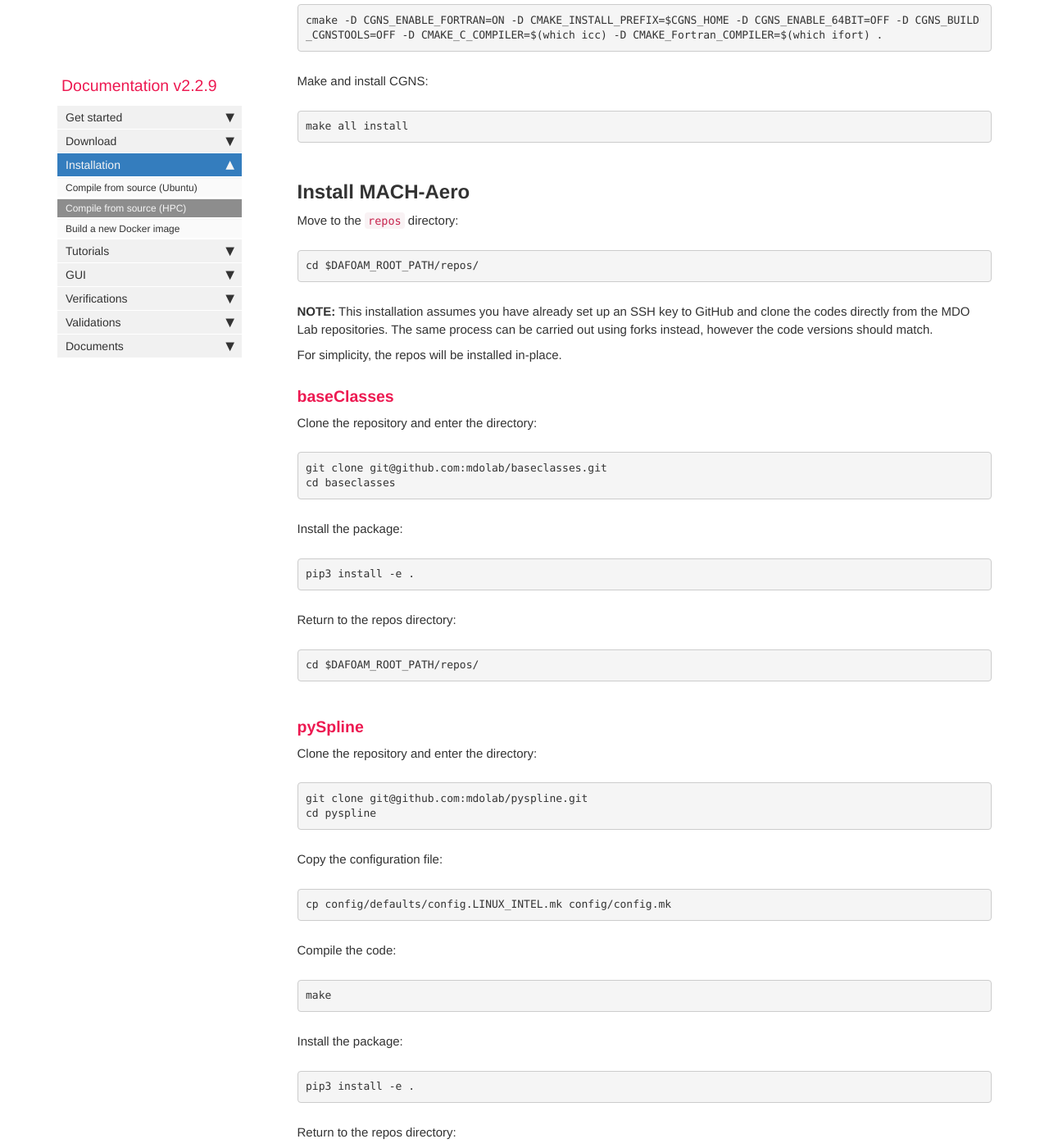
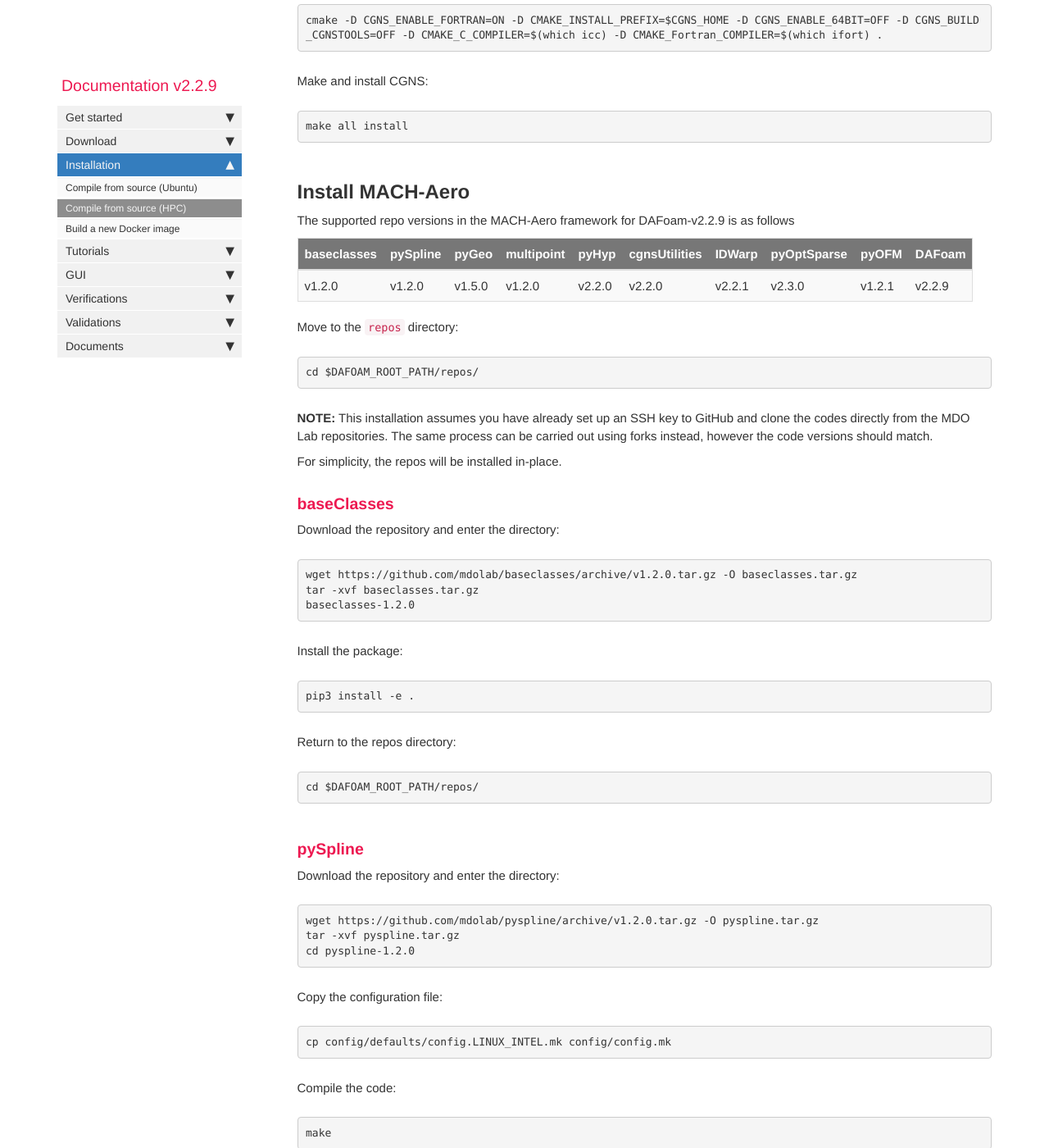
Before and after one commit to DAFoam/DAFoam.github.io, a Jekyll site: the page built from pages/mydoc/mydoc_installation_source_hpc.md, in a window 1280 px wide and 1400 px high, scrolled down 10939 px. Shown: the whole window at 82% size. Built offline with Jekyll 4.4.1, drawn with Linux system fonts in a browser that asks for light colours; comment, search, counter and statistics services are not loaded; some of the changed text lies outside the part shown.

Commit message:
Updating MACH repos to wget and pinned versions.

```diff
--- a/pages/mydoc/mydoc_installation_source_hpc.md
+++ b/pages/mydoc/mydoc_installation_source_hpc.md
@@ -563,6 +563,12 @@ make all install
 
 ## **Install MACH-Aero**
 
+The supported repo versions in the MACH-Aero framework for DAFoam-{{ site.latest_version }} is as follows
+
+baseclasses | pySpline | pyGeo  | multipoint | pyHyp  | cgnsUtilities | IDWarp  | pyOptSparse | pyOFM  | DAFoam
+| :----------------------------------------------------------------------------------------------------------- |
+v1.2.0      | v1.2.0   | v1.5.0 | v1.2.0     | v2.2.0 | v2.2.0        | v2.2.1  | v2.3.0      | v1.2.1 | {{ site.latest_version }}
+
 Move to the `repos` directory:
 
 <pre>
@@ -575,11 +581,12 @@ For simplicity, the repos will be installed in-place.
 
 ### **baseClasses**
 
-Clone the repository and enter the directory:
+Download the repository and enter the directory:
 
 <pre>
-git clone git@github.com:mdolab/baseclasses.git
-cd baseclasses
+wget https://github.com/mdolab/baseclasses/archive/v1.2.0.tar.gz -O baseclasses.tar.gz
+tar -xvf baseclasses.tar.gz
+baseclasses-1.2.0
 </pre>
 
 Install the package:
@@ -596,11 +603,12 @@ cd $DAFOAM_ROOT_PATH/repos/
 
 ### **pySpline**
 
-Clone the repository and enter the directory:
+Download the repository and enter the directory:
 
 <pre>
-git clone git@github.com:mdolab/pyspline.git
-cd pyspline
+wget https://github.com/mdolab/pyspline/archive/v1.2.0.tar.gz -O pyspline.tar.gz
+tar -xvf pyspline.tar.gz
+cd pyspline-1.2.0
 </pre>
 
 Copy the configuration file:
@@ -629,11 +637,12 @@ cd $DAFOAM_ROOT_PATH/repos/
 
 ### **pyGeo**
 
-Clone the repository and enter the directory:
+Download the repository and enter the directory:
 
 <pre>
-git clone git@github.com:mdolab/pygeo.git
-cd pygeo
+wget https://github.com/mdolab/pygeo/archive/v1.5.0.tar.gz -O pygeo.tar.gz
+tar -xvf pygeo.tar.gz
+cd pygeo-1.5.0
 </pre>
 
 Install the package:
@@ -650,11 +659,12 @@ cd $DAFOAM_ROOT_PATH/repos/
 
 ### **multipoint**
 
-Clone the repository and enter the directory:
+Download the repository and enter the directory:
 
 <pre>
-git clone git@github.com:mdolab/multipoint.git
-cd multipoint
+wget https://github.com/mdolab/multipoint/archive/v1.2.0.tar.gz -O multipoint.tar.gz
+tar -xvf multipoint.tar.gz
+cd multipoint-1.2.0
 </pre>
 
 Install the package:
@@ -671,11 +681,12 @@ cd $DAFOAM_ROOT_PATH/repos/
 
 ### **pyHyp**
 
-Clone the repository and enter the directory:
+Download the repository and enter the directory:
 
 <pre>
-git clone git@github.com:mdolab/pyhyp.git
-cd pyhyp
+wget https://github.com/mdolab/pyhyp/archive/v2.2.0.tar.gz -O pyhyp.tar.gz
+tar -xvf pyhyp.tar.gz
+cd pyhyp-2.2.0
 </pre>
 
 Copy the configuration file:
@@ -704,11 +715,12 @@ cd $DAFOAM_ROOT_PATH/repos/
 
 ### **cgnsUtilities**
 
-Clone the repository and enter the directory:
+Download the repository and enter the directory:
 
 <pre>
-git clone git@github.com:mdolab/cgnsutilities.git
-cd cgnsutilities
+wget https://github.com/mdolab/cgnsutilities/archive/v2.2.0.tar.gz -O cgnsutilities.tar.gz
+tar -xvf cgnsutilities.tar.gz
+cd cgnsutilities-2.2.0
 </pre>
 
 Copy the configuration file:
@@ -737,10 +749,12 @@ cd $DAFOAM_ROOT_PATH/repos/
 
 ### **IDWarp**
 
-Clone the repository and enter the directory:
+Download the repository and enter the directory:
 
 <pre>
-git clone git@github.com:mdolab/idwarp.git
+wget https://github.com/mdolab/idwarp/archive/v2.2.1.tar.gz -O idwarp.tar.gz
+tar -xvf idwarp.tar.gz
+cd idwarp-2.2.1
 </pre>
 
 Copy the configuration file:
@@ -771,11 +785,12 @@ cd $DAFOAM_ROOT_PATH/repos/
 
 **NOTE:** pyOptSparse can be modified before installing to include additional optimizers. Refer to the pyOptSparse documentation for more information
 
-Clone the repository and enter the directory:
+Download the repository and enter the directory:
 
 <pre>
-git clone git@github.com:mdolab/pyoptsparse.git
-cd pyoptsparse
+wget https://github.com/mdolab/pyoptsparse/archive/v2.3.0.tar.gz -O pyoptsparse.tar.gz
+tar -xvf pyoptsparse.tar.gz
+cd pyoptsparse-2.3.0
 </pre>
 
 Install the package:
@@ -792,7 +807,7 @@ cd $DAFOAM_ROOT_PATH/repos/
 
 ## **Install pyOFM**
 
-Clone the repository and enter the directory:
+Download the repository and enter the directory:
 
 <pre>
 git clone git@github.com:mdolab/pyofm.git
@@ -819,7 +834,7 @@ Make the package:
 make
 </pre>
 
-* Install the package:
+Install the package:
 
 <pre>
 pip3 install -e .
@@ -833,7 +848,7 @@ cd $DAFOAM_ROOT_PATH/repos/
 
 ## **Install DAFoam**
 
-Clone the repository and enter the directory:
+Download the repository and enter the directory:
 
 <pre>
 git clone git@github.com:mdolab/dafoam.git
```
